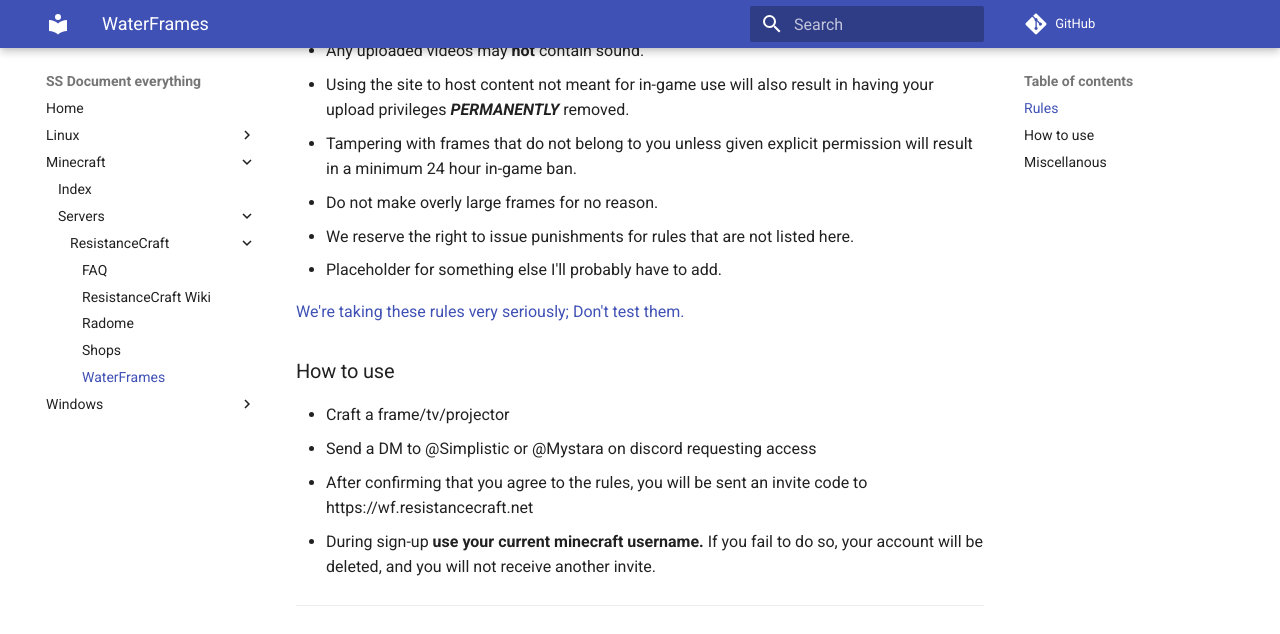
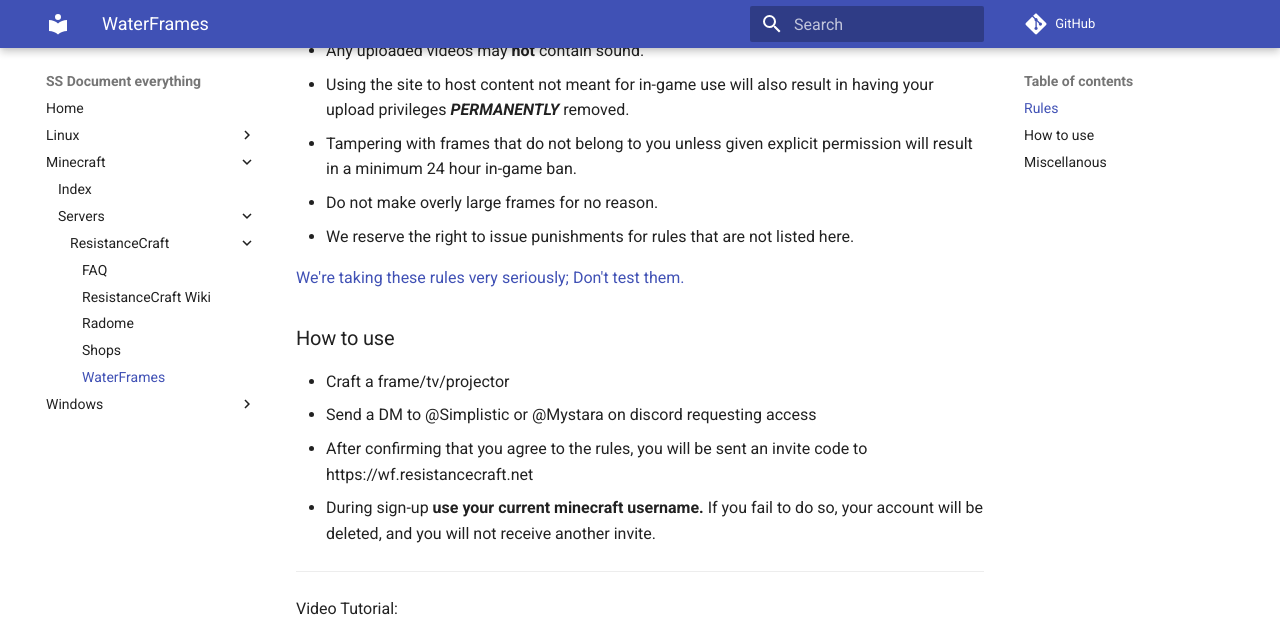
Before and after one commit to mystara2/notes, an MkDocs documentation site: the page built from docs/Minecraft/Servers/ResistanceCraft/watermedia.md, in a window 1280 px wide and 900 px high, scrolled down 322 px, cut to the strip 0-634 px from the top of the window. Built offline with MkDocs 1.6.1 and Material for MkDocs 9.7.7, drawn with Linux system fonts in a browser that asks for light colours; comment, search, counter and statistics services are not loaded.

Commit message:
watermedia: remove the placeholder rule

```diff
--- a/docs/Minecraft/Servers/ResistanceCraft/watermedia.md
+++ b/docs/Minecraft/Servers/ResistanceCraft/watermedia.md
@@ -11,7 +11,6 @@
 * Tampering with frames that do not belong to you unless given explicit permission will result in a minimum 24 hour in-game ban.
 * Do not make overly large frames for no reason.
 * We reserve the right to issue punishments for rules that are not listed here.
-* Placeholder for something else I'll probably have to add.
 
 [We're taking these rules very seriously; Don't test them.](https://youtu.be/WntjAM2wqF8)
 
```
